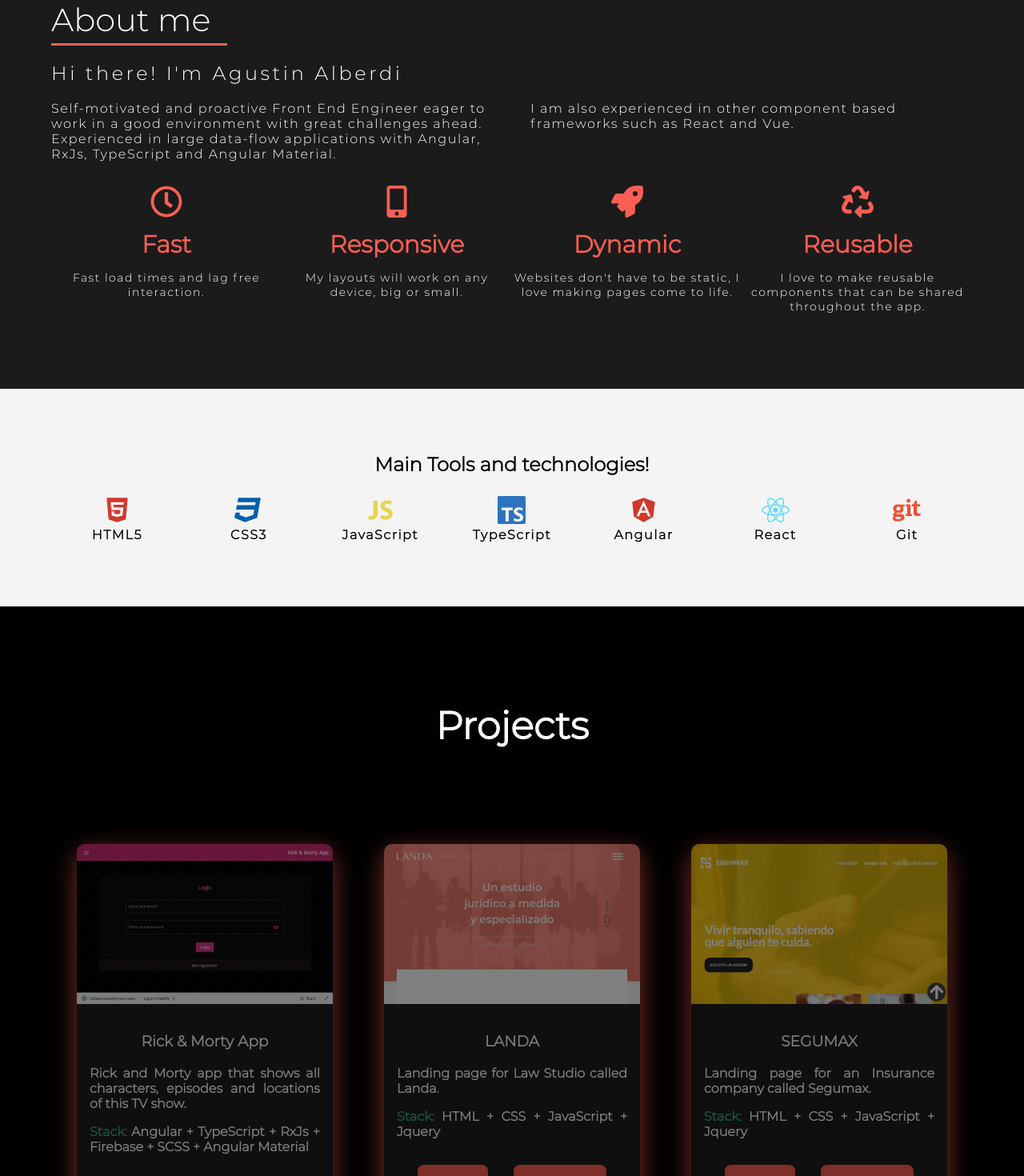
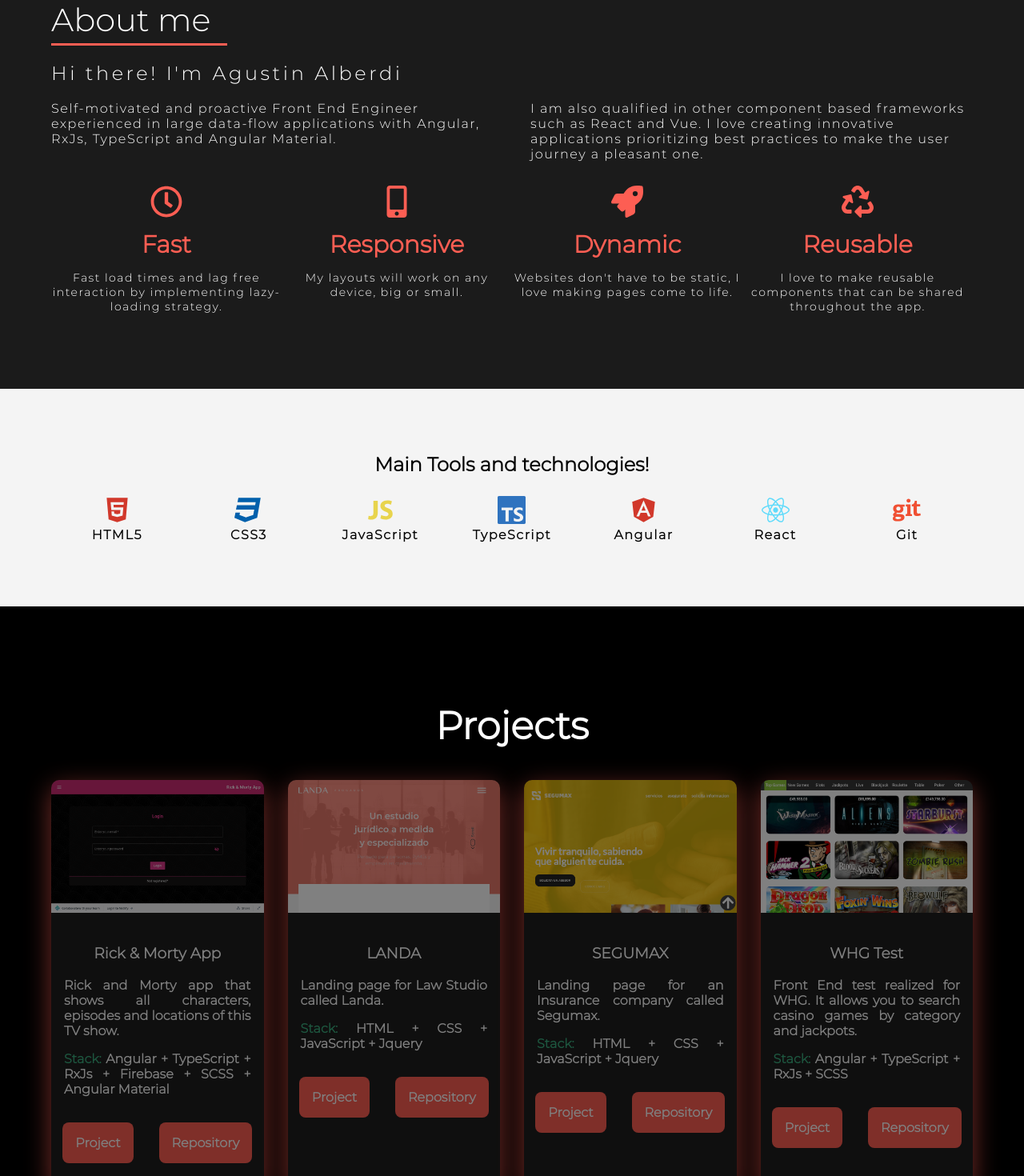
Before and after one commit to agussalberdi/react-portfolio, a React (Create React App) app: page /portfolio#skills in a window 1280 px wide. Before the commit this address led to /portfolio#projects. Shown: the part 880-2350 px from the top of the page at 80% size. Built offline with nearby package versions, Linux system fonts and the light colour scheme; what react-animations would draw is missing.

Commit message:
Adding grid to projects section

```diff
--- a/src/views/About.tsx
+++ b/src/views/About.tsx
@@ -106,17 +106,17 @@ export default function About() {
                         <Subtitle>Hi there! I'm Agustin Alberdi</Subtitle>
                         <TextWrapper>
                             <div className="text">
-                                Self-motivated and proactive Front End Engineer eager to work in a good environment with great challenges ahead. Experienced in large data-flow applications with Angular, RxJs, TypeScript and Angular Material.
+                                Self-motivated and proactive Front End Engineer experienced in large data-flow applications with Angular, RxJs, TypeScript and Angular Material.
                             </div>
                             <div className="text">
-                                I am also experienced in other component based frameworks such as React and Vue.
+                                I am also qualified in other component based frameworks such as React and Vue. I love creating innovative applications prioritizing best practices to make the user journey a pleasant one.
                             </div>
                         </TextWrapper>
                         <BulletContainer>
                             <Bullet>
                                 <FaRegClock></FaRegClock>
                                 <span>Fast</span>
-                                <p>Fast load times and lag free interaction.</p>
+                                <p>Fast load times and lag free interaction by implementing lazy-loading strategy.</p>
                             </Bullet>
                             <Bullet>
                                 <FaMobileAlt></FaMobileAlt>
--- a/src/views/Projects.tsx
+++ b/src/views/Projects.tsx
@@ -2,13 +2,13 @@ import React from 'react'
 import styled from 'styled-components';
 import { Section } from '../components/Section';
 import Wrapper from '../components/Wrapper';
+import IntersectionObserver from '../components/IntersectionObserver';
 import { Project } from '../models/project';
+import { Routes } from '../models/routes';
 import project1 from '../assets/images/Projects/project1.png';
 import project2 from '../assets/images/Projects/project2.png';
 import project3 from '../assets/images/Projects/project3.png';
 import project4 from '../assets/images/Projects/project4.png';
-import { Routes } from '../models/routes';
-import IntersectionObserver from '../components/IntersectionObserver';
 
 const ProjectsSection = styled(Section)`
     background: black;
@@ -20,29 +20,25 @@ const Title = styled.h1`
 `;
 
 const ProjectsContainer = styled.div`
-    display: flex;
-    justify-content: flex-start;
-    align-items: center;
-    flex-wrap: wrap;
+    display: grid;
+    grid-template-columns: repeat(auto-fit, minmax(250px, 1fr));
+    grid-auto-rows: 1fr;
+    grid-column-gap: 30px;
+    grid-row-gap: 30px;
 `;
 
 const ProjectCard = styled.div`
-    width: 20rem;
     background-color: #1e1e1e;
     border-radius: 10px;
-    display: flex;
-    flex-direction: column;
     color: #ffffff;
     box-shadow: 0px 9px 32px -1px #fd5e53;
-    margin: auto;
-    margin-top: 5rem;
     opacity: 0.5;
     transition: ease-out 500ms;
     transform: scale(1);
 
     &:hover {
         opacity: 1;
-        transform: scale(1.1);
+        transform: scale(1.05);
     }
 `;
 
```
